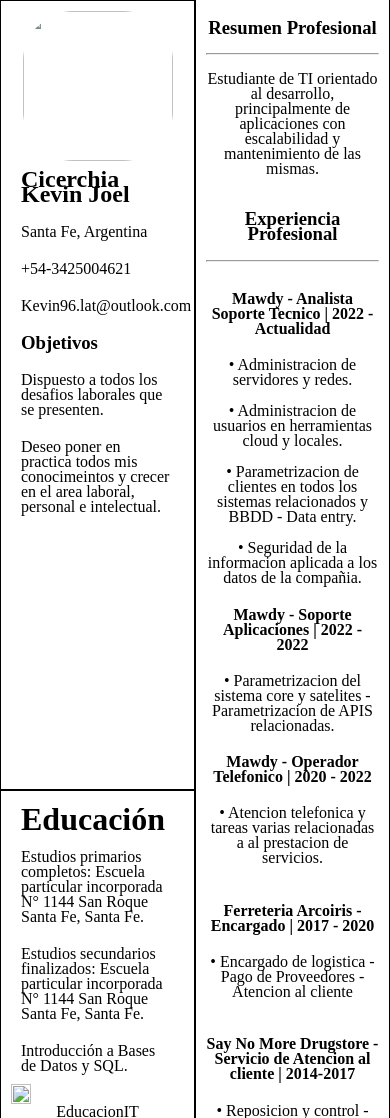
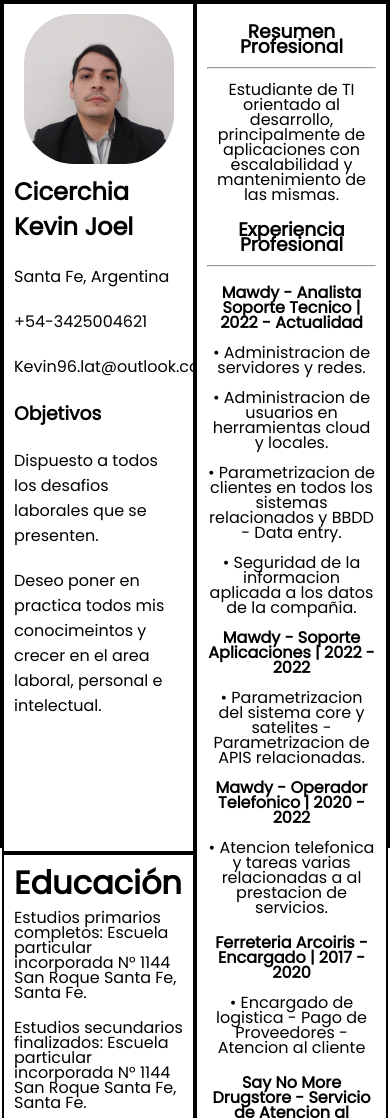
Before and after one commit to KevinCicerchia/Integrador, a plain HTML site: page CV/CV.html in a window 390 px wide. Shown: the top 1118 px of the page. Drawn offline with Linux system fonts and the light colour scheme.

Commit message:
Agrego estilo y imagenes

```diff
--- a/CV/CV.css
+++ b/CV/CV.css
@@ -1,3 +1,5 @@
+@import url('https://fonts.googleapis.com/css2?family=Poppins&family=Public+Sans:ital,wght@0,100..900;1,100..900&display=swap');
+
 body {
     flex-direction: column;
     display: grid;
@@ -5,6 +7,10 @@ body {
     grid-template-rows: auto; /* Dos filas, 50% y 50% de alto */
     height: 100vh;
     margin: 0px;
+    border-style: solid;
+    font-family: "Poppins", sans-serif;
+    font-weight: 300;
+    font-style: normal;
 }
 
 .left-column,
@@ -12,8 +18,7 @@ body {
 .right-column {
     padding: 10px;
     border-style: solid;
-    margin: 0px 0;
-    line-height: 15px;
+    margin: 0px;
 }
 
 .middle-column {
@@ -27,8 +32,8 @@ body {
 
 .middle-column p,
 .middle-column h1 {
-    padding: 10px;
-    margin: 1px 0;
+    margin: 5px 0;
+    padding: 5px 0;
     text-align: left;
     line-height: 15px; /* Puedes ajustar este valor según lo que necesites */
 }
@@ -42,8 +47,11 @@ body {
     /* Ocupa dos filas */
     border-width: 0px;
     text-align: left;
-    margin-top: -10px;
+    margin-top: 0px;
+    line-height: 15px;
 }
+
+
 .left-column {
     display: flex;
     flex-direction: column;
@@ -64,8 +72,8 @@ body {
 .left-column p,
 .left-column h2,
 .left-column h3 {
-    padding: 10px;
-    margin: 1px 0;
+    margin: 5px 0;
+    padding: 5px 0;
     text-align: left;
 }
 
@@ -78,6 +86,7 @@ body {
 @media only screen and (max-width: 768px) {
     body {
         grid-template-columns: 50%;
+        border-width: 2px;
         /* Muestra las columnas divididas al 50% en patallas chicas */
     }
 
@@ -89,8 +98,16 @@ body {
         background-color: white;
         /* Cambia a blanco el color de los elementos indicados y agrega bordes */
         border-style: solid;
-        border-width: 1px;
+        border-width: 2px;
         text-align: center;
         }
+        .right-column p,
+.right-column h4,
+.right-column h3
+ {
+    margin: 5px 0;
+    padding: 5px 0;
+}
+
 
 }
--- a/CV/CV.html
+++ b/CV/CV.html
@@ -9,7 +9,7 @@
 <body>
     <div class="left-column">
         <!-- Contenido de la primera columna (izquierda) -->
-        <img class="left-column_img" src="">
+        <img class="left-column_img" src="/Assets/1654518237263.jpg">
         <h2>Cicerchia Kevin Joel</h2>
         <p>Santa Fe, Argentina</p>
         <p>+54-3425004621</p>
@@ -28,7 +28,7 @@
             Escuela particular incorporada N° 1144 San Roque Santa Fe, Santa Fe.</p>
 
                 <p>Introducción a Bases de Datos y SQL.</p>
-                <img class="It"  src="">
+                <img class="It"  src="/Assets/educacionit_logo.jpg">
                     EducacionIT<br>
                 Expedición: may. 2023<br>
                 ID de la credencial 90001863200
```
Also changed, not shown: Assets/1654518237263.jpg (added), Assets/educacionit_logo.jpg (added).
